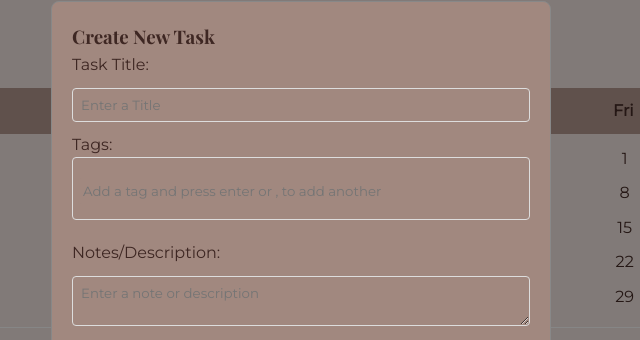
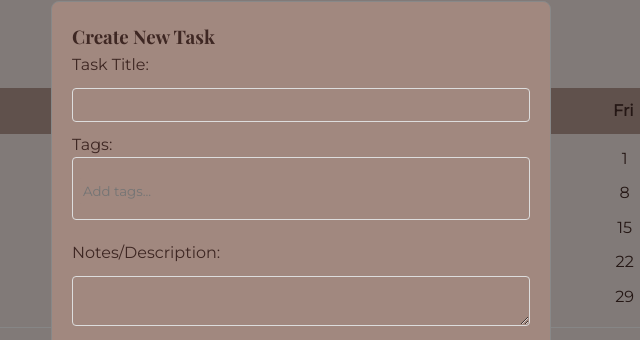
Before and after one commit to KaomiB/A4-copy, a plain HTML site: page index.html in a window 1280 px wide. Both pictures are taken after a click on the button "+ New Task". Shown: the part 191-531 px from the top of the page, 339-979 px from the left. Drawn offline with nearby package versions, Linux system fonts and the light colour scheme; a web font is replaced by a local one.

Commit message:
chsnged placeholder text

```diff
--- a/index.html
+++ b/index.html
@@ -44,12 +44,12 @@
             <h3 id="modalTitle">Create New Task</h3>
 
             <label for="taskTitle">Task Title:</label>
-            <input type="text" id="taskTitle" placeholder="Enter a Title" required>
+            <input type="text" id="taskTitle" required>
 <div class="tag-input-container">
     <label>Tags:</label>
     <div class="tag-input-wrapper">
         <div id="tagDisplay" class="tag-display"></div>
-        <input type="text" id="tagInput" placeholder="Add a tag and press enter or , to add another">
+        <input type="text" id="tagInput" placeholder="Add tags...">
     </div>
     <div id="tagSuggestions" class="tag-suggestions"></div>
     <!-- Color picker for new tags -->
@@ -68,7 +68,7 @@
 </div>
 
             <label for="taskDescription">Notes/Description:</label>
-            <textarea id="taskDescription" placeholder="Enter a note or description"></textarea>
+            <textarea id="taskDescription"></textarea>
 
             <div>
                 <label for="dueDate">Due Date:</label>
```
